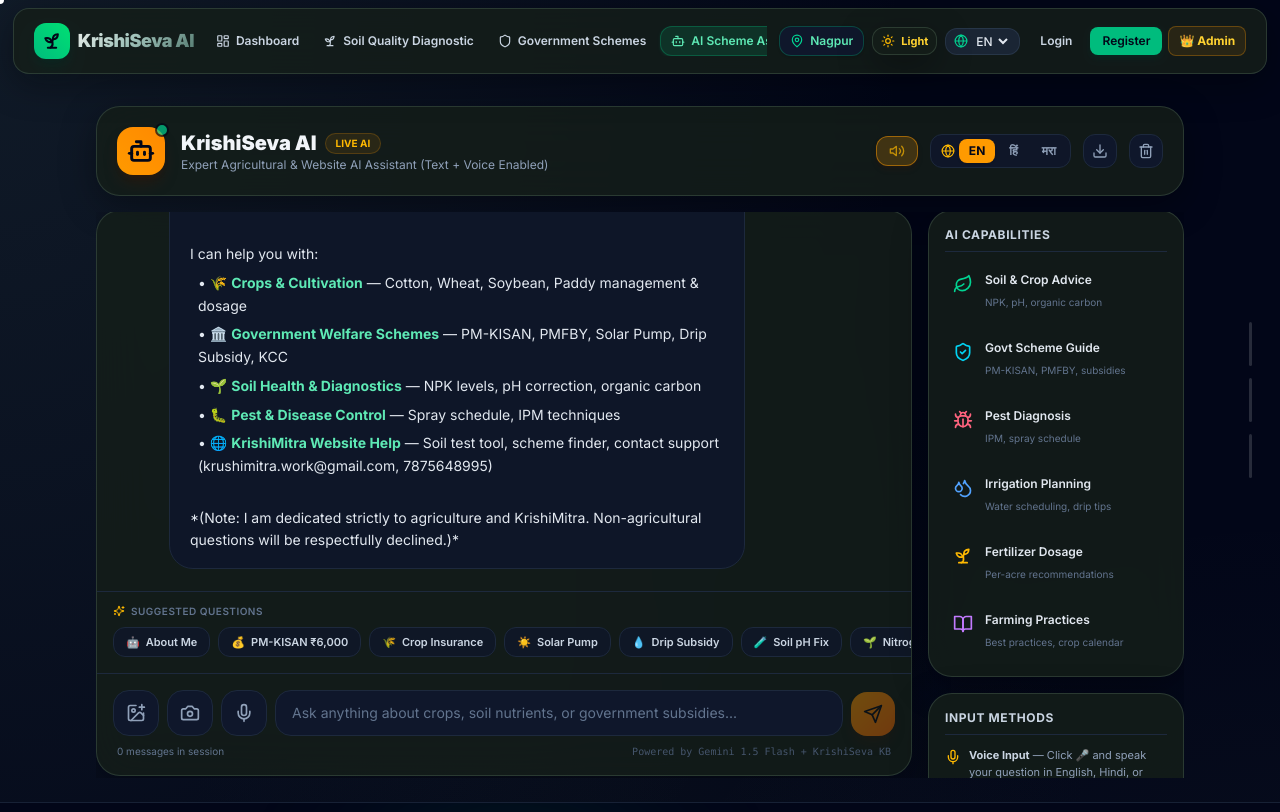
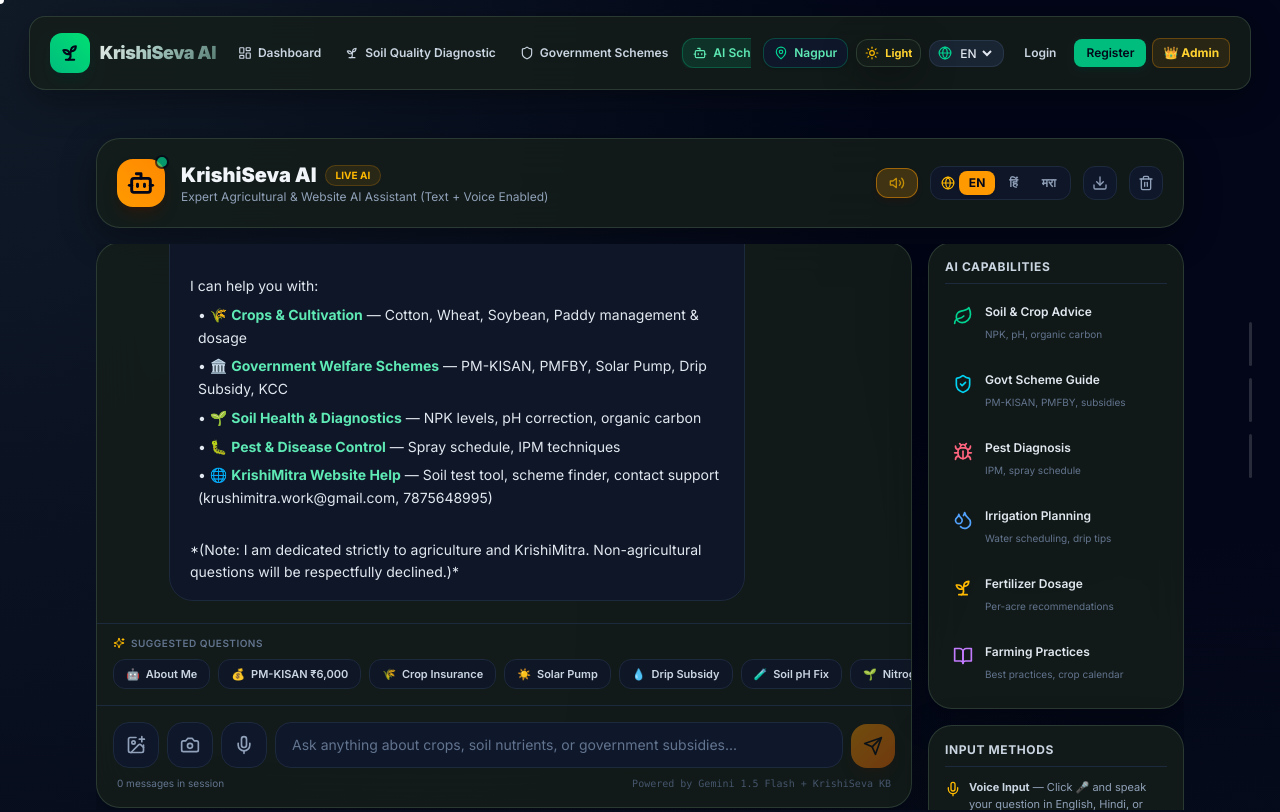
Before and after one commit to Safal-48/Smackathon-2026, a React (Vite) app in the folder client/: page /ai-chat in a window 1280 px wide. Shown: the top 812 px of the page. Built offline with nearby package versions, Linux system fonts and the light colour scheme; a web font is replaced by a local one.

Commit message:
Fix navbar top margin spacing and logo vertical alignment

```diff
--- a/client/src/components/common/Navbar.jsx
+++ b/client/src/components/common/Navbar.jsx
@@ -28,16 +28,16 @@
   }
 
   return (
-    <nav className="sticky top-2 z-50 max-w-[98%] 2xl:max-w-7xl mx-auto mb-4">
-      <div className="glass-panel rounded-2xl border border-slate-800/80 shadow-xl shadow-slate-950/40 px-3 sm:px-5 backdrop-blur-xl bg-slate-950/80">
-        <div className="flex items-center justify-between h-16 gap-3">
+    <nav className="sticky top-4 z-50 max-w-[98%] 2xl:max-w-7xl mx-auto mt-3 sm:mt-4 mb-6 px-2 sm:px-4">
+      <div className="glass-panel rounded-2xl border border-slate-800/80 shadow-2xl shadow-slate-950/60 px-3 sm:px-5 backdrop-blur-xl bg-slate-950/90">
+        <div className="flex items-center justify-between h-16 sm:h-18 gap-3">
 
           {/* Logo */}
-          <RouterLink to="/" className="flex items-center gap-2 shrink-0 group">
-            <div className="w-9 h-9 rounded-xl bg-gradient-to-tr from-emerald-500 to-green-400 flex items-center justify-center shadow-lg shadow-emerald-950/40 group-hover:scale-105 transition-transform">
+          <RouterLink to="/" className="flex items-center gap-2.5 shrink-0 group py-1">
+            <div className="w-10 h-10 rounded-xl bg-gradient-to-tr from-emerald-500 to-green-400 flex items-center justify-center shadow-lg shadow-emerald-950/40 group-hover:scale-105 transition-transform shrink-0">
               <Sprout className="w-5 h-5 text-slate-950 stroke-[2.5]" />
             </div>
-            <div>
+            <div className="flex flex-col justify-center leading-tight">
               <span className="text-base sm:text-lg font-black text-gradient-green tracking-tight whitespace-nowrap block">KrishiSeva AI</span>
               <span className="hidden 2xl:block text-[9px] text-slate-400 font-medium tracking-wider uppercase whitespace-nowrap">Smart Farming & Schemes</span>
             </div>
```
